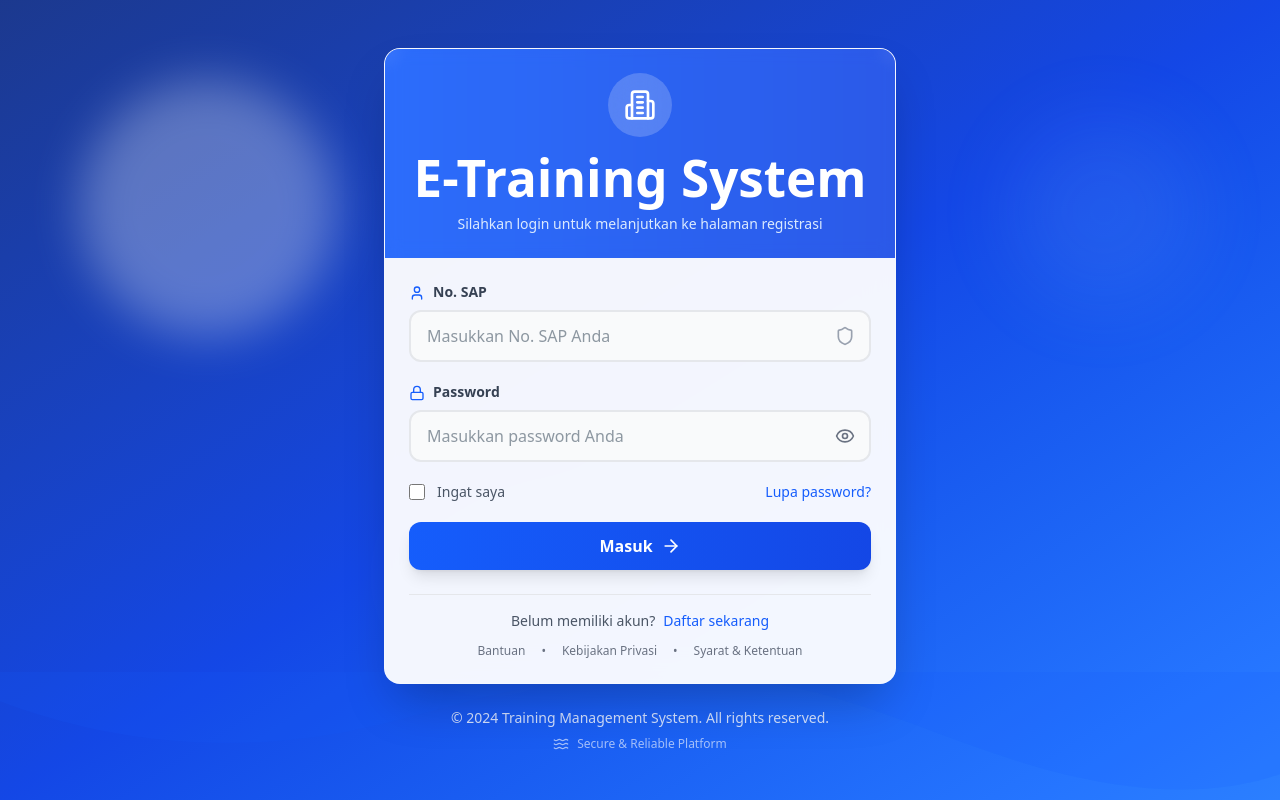
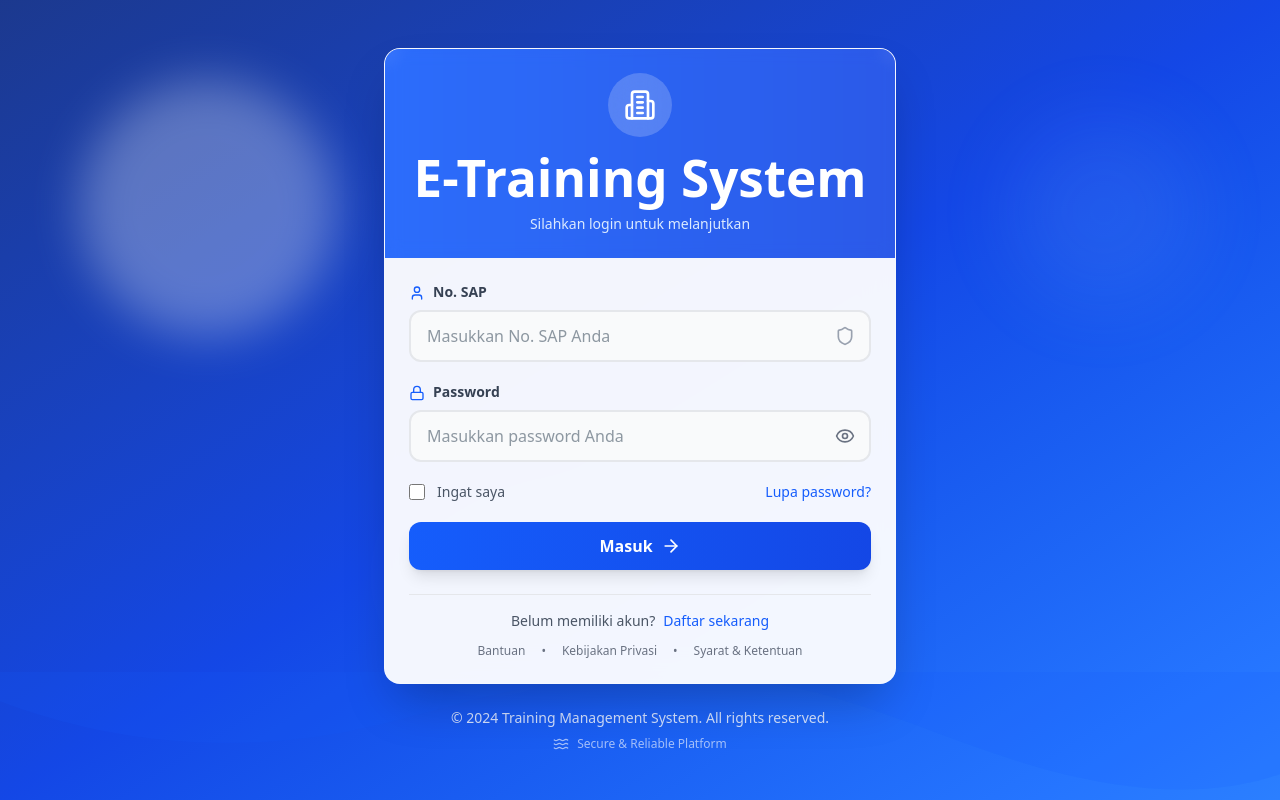
Before and after one commit to Fadlamazaya/jobtraining-app, a React (Vite) app: page / in a window 1280 px wide. Built offline with nearby package versions, Linux system fonts and the light colour scheme.

Commit message:
alper ubah login

```diff
--- a/src/pages/HalamanAdmintr/LoginPage.jsx
+++ b/src/pages/HalamanAdmintr/LoginPage.jsx
@@ -122,7 +122,7 @@ const LoginPage = () => {
                   <Building2 className="w-8 h-8 text-white" />
                 </div>
                 <h1 className="text-2xl font-bold text-white mb-2">E-Training System</h1>
-                <p className="text-blue-100 text-sm">Silahkan login untuk melanjutkan ke halaman registrasi</p>
+                <p className="text-blue-100 text-sm">Silahkan login untuk melanjutkan</p>
               </div>
             </div>
 
--- a/src/pages/HalamanUser/TrainingRoom.jsx
+++ b/src/pages/HalamanUser/TrainingRoom.jsx
@@ -345,7 +345,7 @@ const TrainingRoom = () => {
                                 <th className="px-4 py-3 text-left w-1/4">Nama Ruangan</th>
                                 <th className="px-4 py-3 text-center w-1/5">Kapasitas</th>
                                 <th className="px-4 py-3 text-center w-1/5">Status Hari Ini</th>
-                                <th className="px-4 py-3 text-center w-1/5">Lihat Jadwal Penuh</th>
+                                <th className="px-4 py-3 text-center w-1/5">Lihat Jadwal Kelas</th>
                             </tr>
                         </thead>
                         <tbody className="divide-y divide-gray-200">
```
